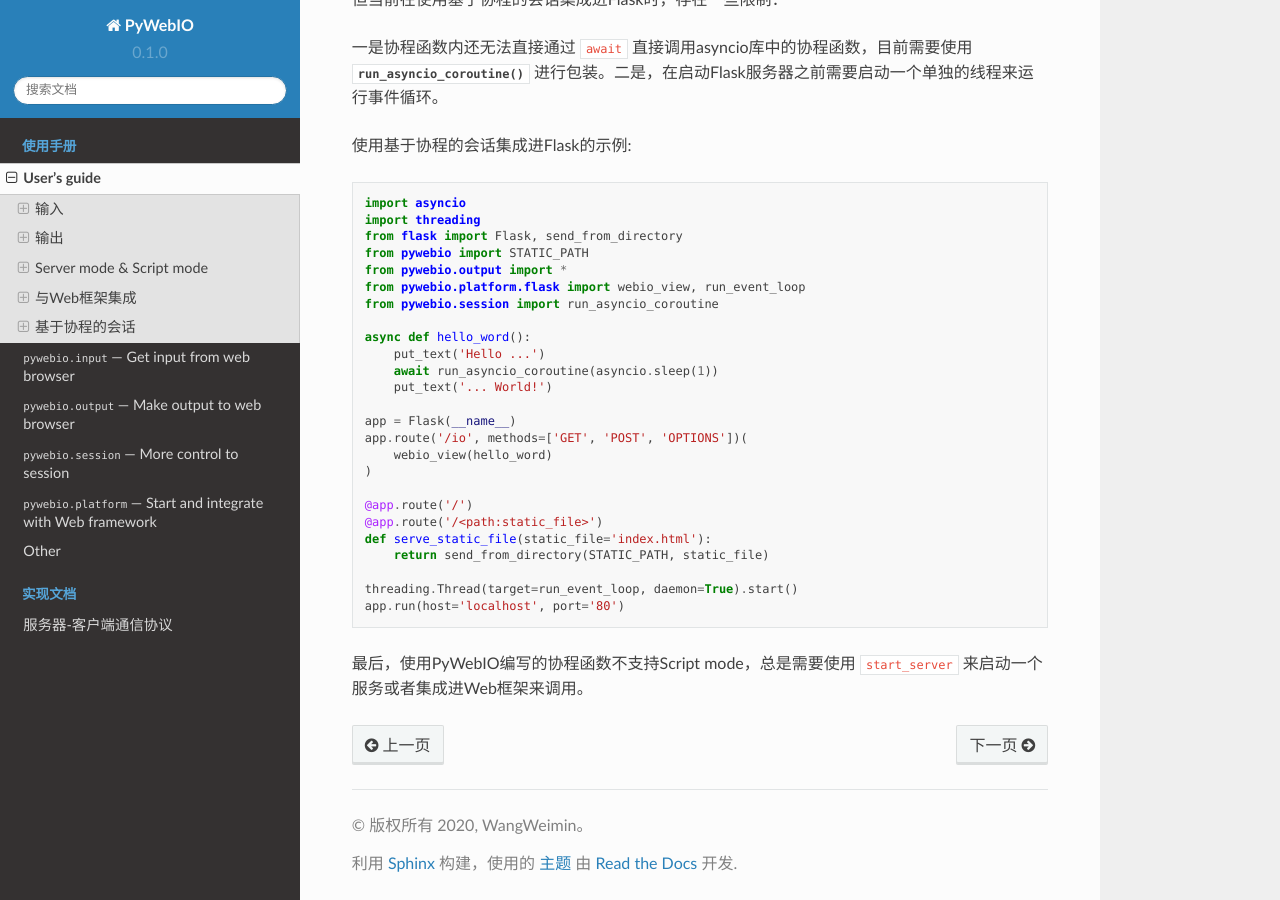
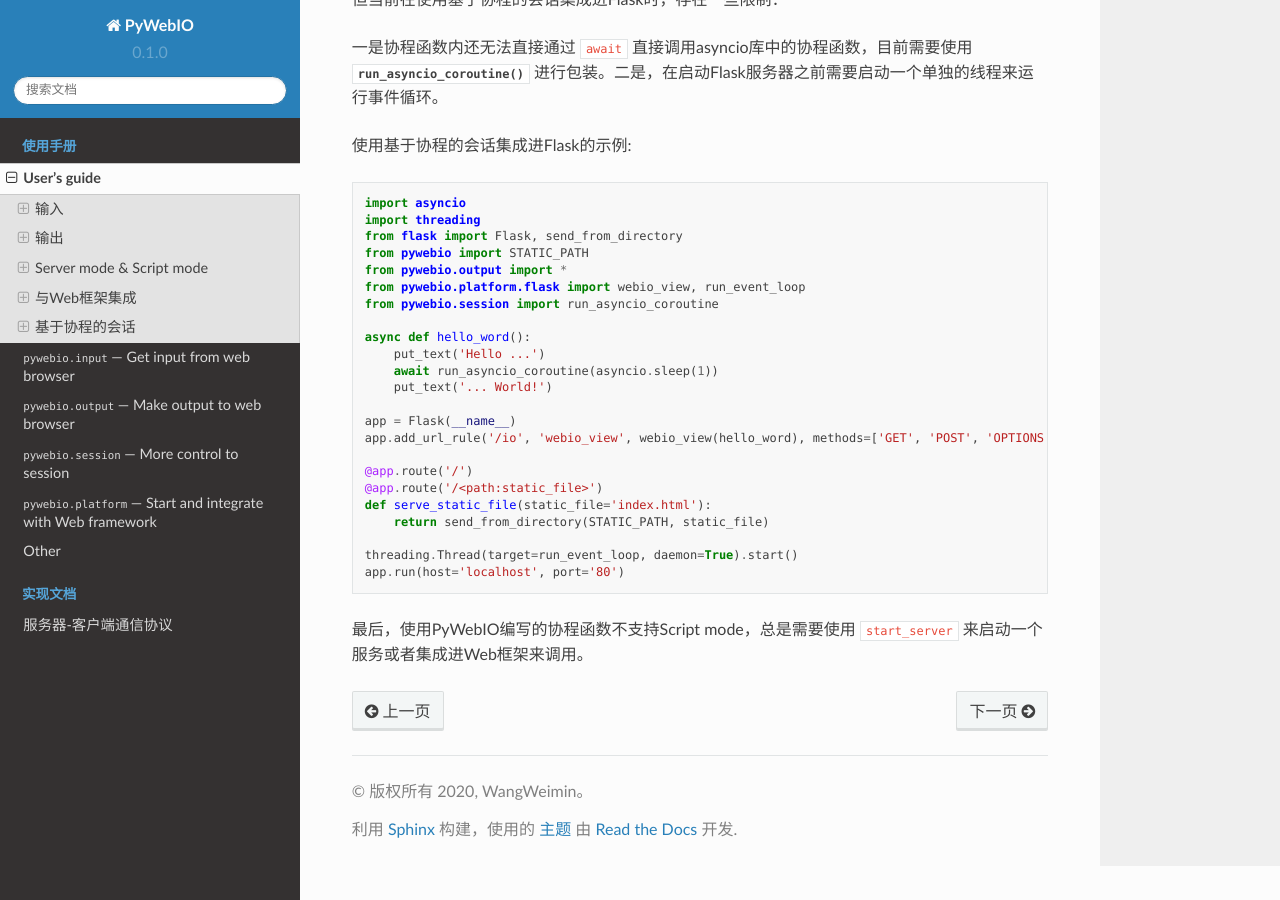
Before and after one commit to pywebio/PyWebIO, a Sphinx documentation site: the page built from docs/guide.rst, in a window 1280 px wide and 900 px high, scrolled down 10796 px. Built offline with Sphinx 7.4.7 and the Read the Docs theme 2.0.0, drawn with Linux system fonts in a browser that asks for light colours.

Commit message:
maint: flask `start_server()` use  `Flask.add_url_rule` instead of `Flask.route`

```diff
--- a/docs/guide.rst
+++ b/docs/guide.rst
@@ -441,9 +441,7 @@ PyWebIO的会话实现默认是基于线程的，用户每打开一个和服务
         put_text('... World!')
 
     app = Flask(__name__)
-    app.route('/io', methods=['GET', 'POST', 'OPTIONS'])(
-        webio_view(hello_word)
-    )
+    app.add_url_rule('/io', 'webio_view', webio_view(hello_word), methods=['GET', 'POST', 'OPTIONS'])
 
     @app.route('/')
     @app.route('/<path:static_file>')
```
Also changed, not shown: 1 other file.
